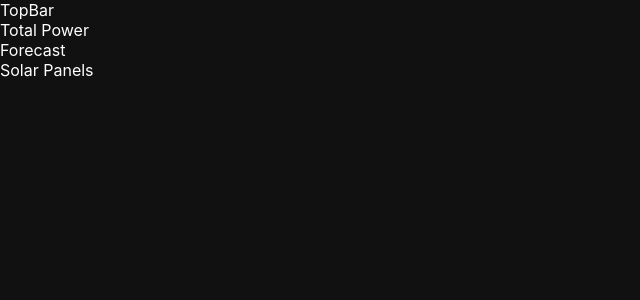
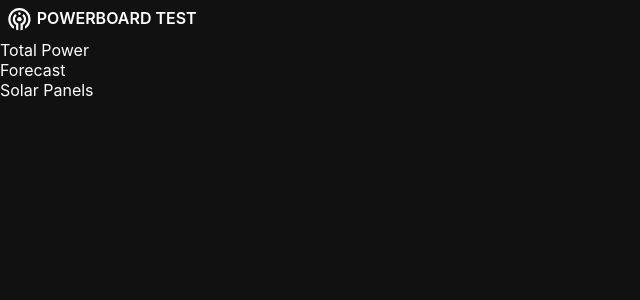
Before and after one commit to ojbg/react.solar, a React (Create React App) app in the folder frontend/: page / in a window 1280 px wide. Shown: the top 300 px of the page, without its empty margins (0-640 px from the left). Built offline with nearby package versions, Linux system fonts and the light colour scheme.

Commit message:
Refactor topbar logo and classes

```diff
--- /dev/null
+++ b/frontend/src/components/TopBar/TopBar.css
@@ -0,0 +1,15 @@
+.top_bar {
+  display: flex;
+  padding: 0.5rem;
+}
+
+.app_logo {
+  fill: white;
+  height: 1.5rem;
+  width: 1.5rem;
+}
+
+.app_title {
+    margin-left: 0.3rem;
+    font-weight: 600;
+}
--- a/frontend/src/components/TopBar/index.js
+++ b/frontend/src/components/TopBar/index.js
@@ -1,7 +1,15 @@
 import React from 'react';
+import { appTitle } from 'config';
+import { ReactComponent as Logo } from 'assets/Logo.svg';
+import './TopBar.css';
 
 const TopBar = () => {
-  return <div>TopBar</div>;
+  return (
+    <div className='top_bar'>
+      <Logo className='app_logo' />
+      <span className='app_title'>{appTitle}</span>
+    </div>
+  );
 };
 
 export default TopBar;
```
Also changed, not shown: frontend/src/assets/Logo.svg.
